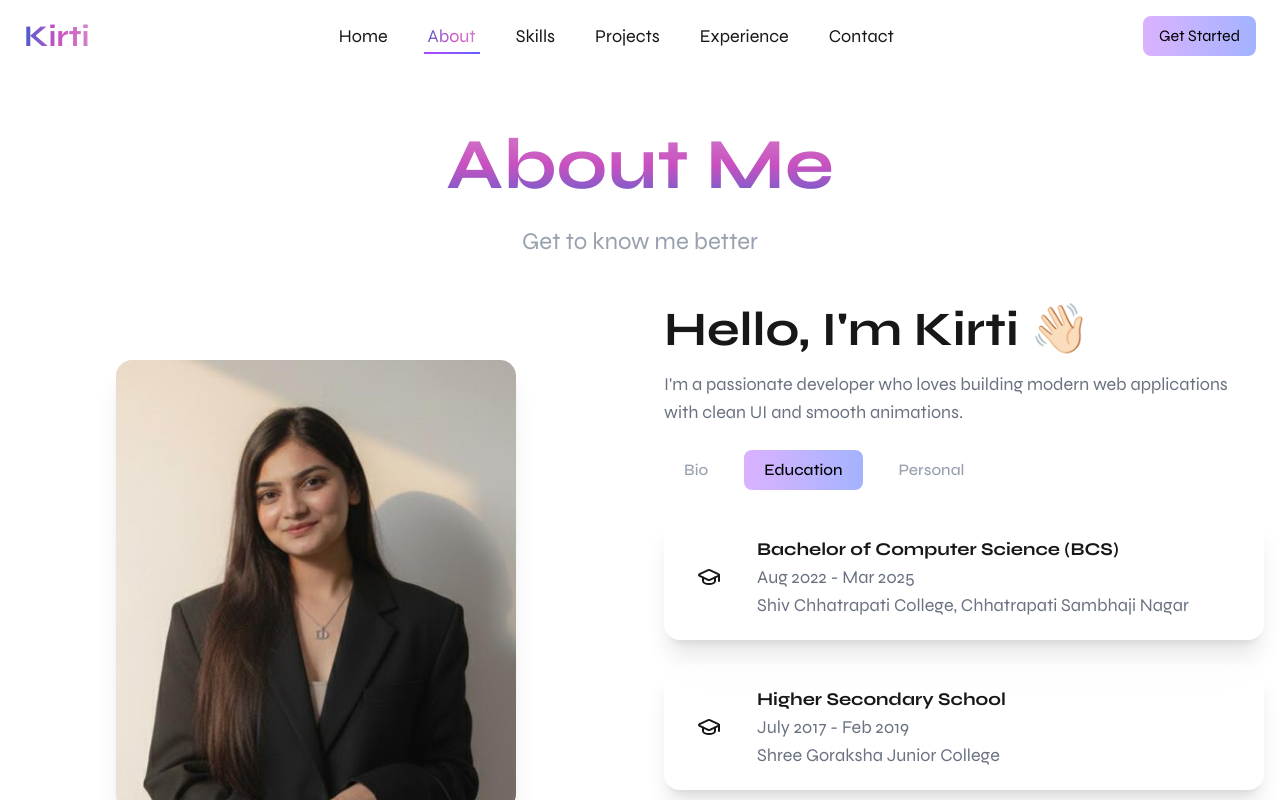
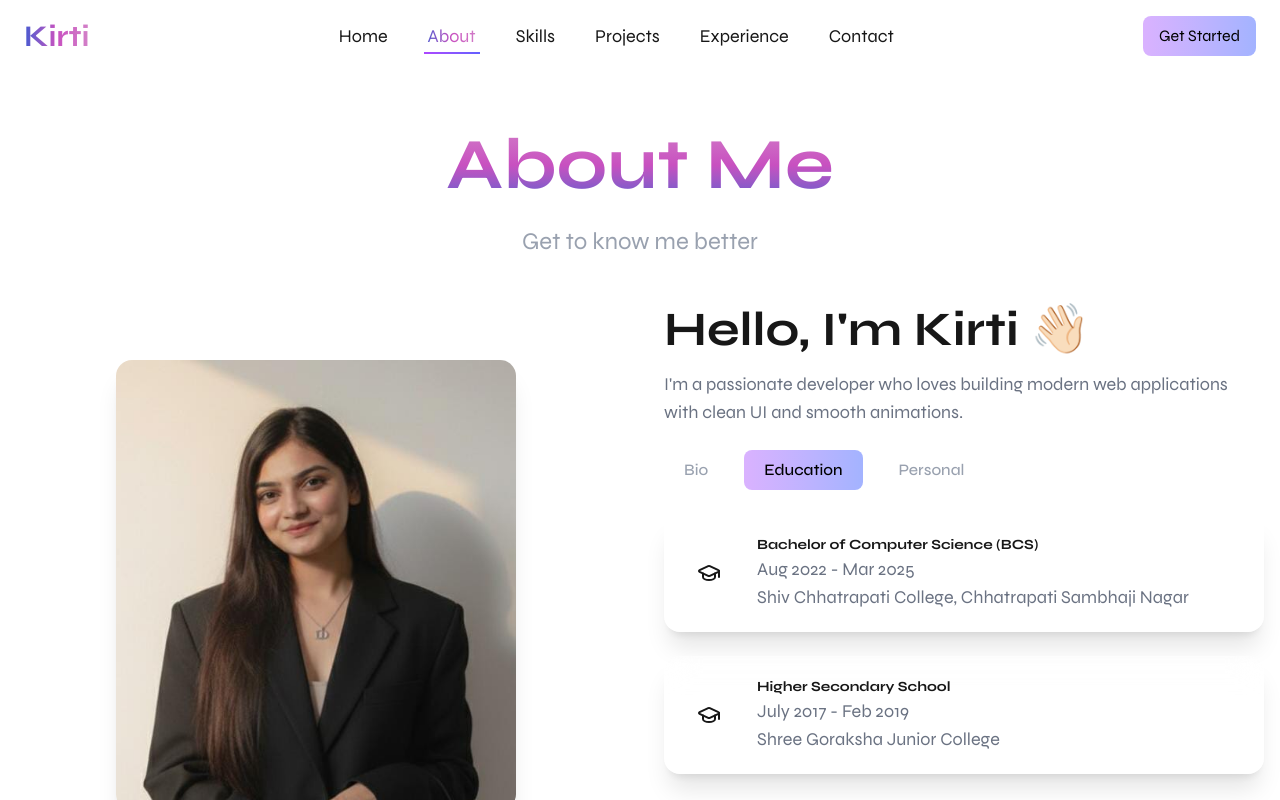
Before and after one commit to KirtiShinde18/next-portfolio, a Next.js app in the folder client/: page /about in a window 1280 px wide. Both pictures are taken after a click on the button "Education". Shown: the top 800 px of the page. Built offline with nearby package versions, Linux system fonts and the light colour scheme.

Commit message:
complete about page

```diff
--- a/client/app/(public)/about/page.tsx
+++ b/client/app/(public)/about/page.tsx
@@ -158,7 +158,7 @@
           </div>
 
           <div>
-            <h1 className="text-lg font-bold">{item.title}</h1>
+            <h1 className="text-sm font-bold">{item.title}</h1>
             <p className="text-gray-500">
               {item.desc} <br /> {item.place}
             </p>
```
